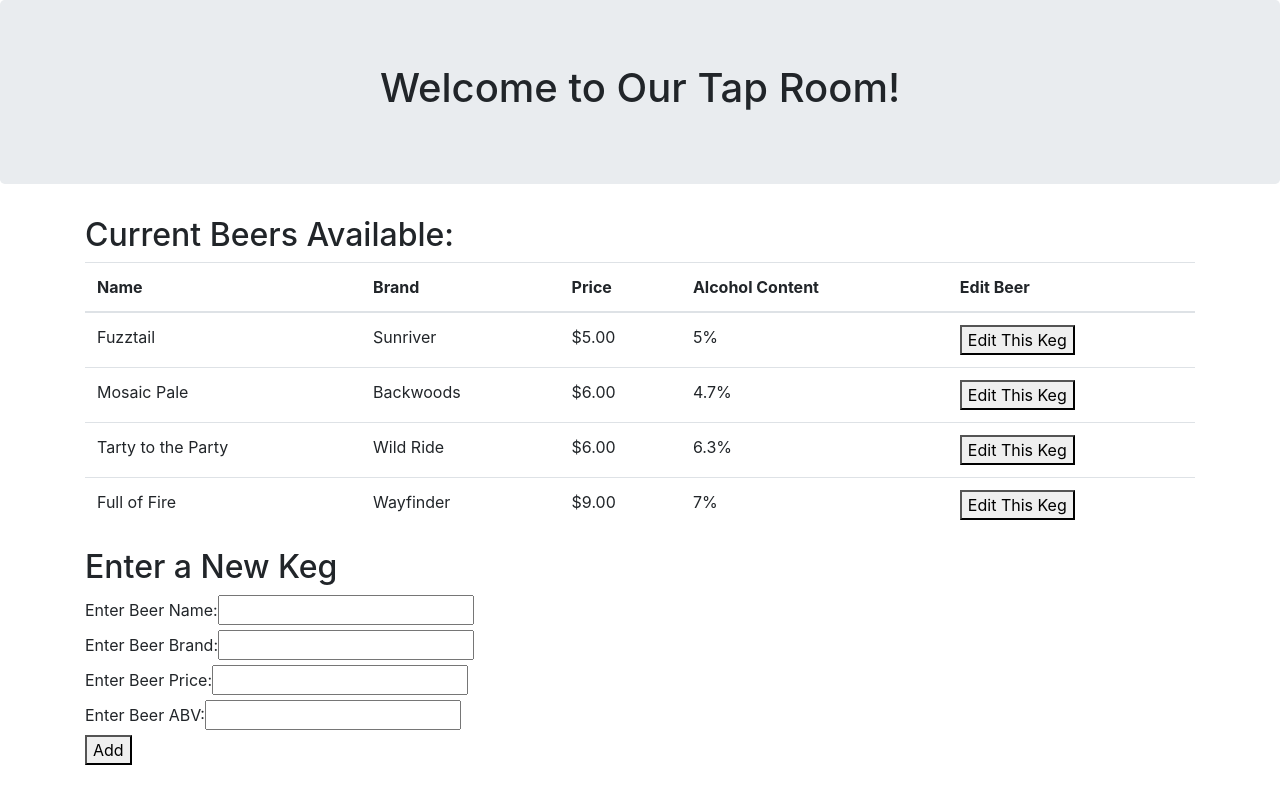
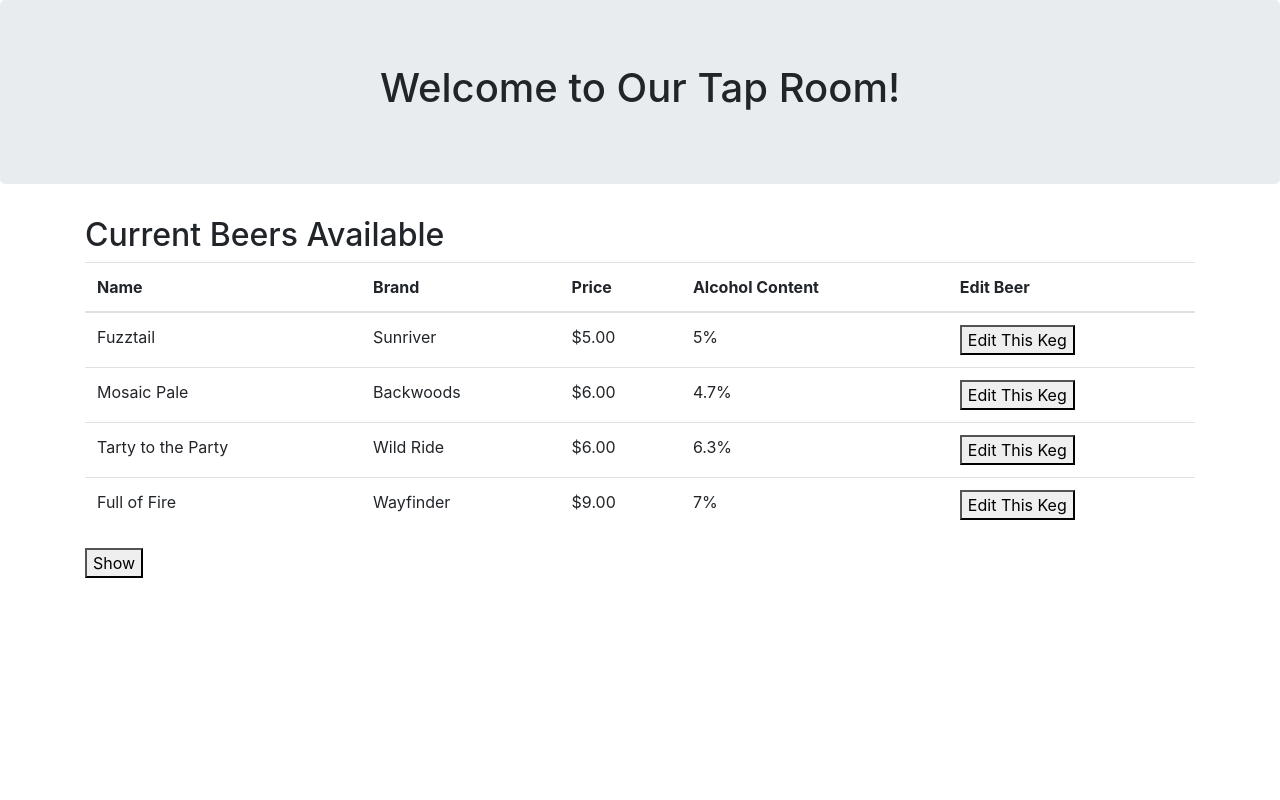
Before and after one commit to kailagoff/tap-room, an Angular app: page / in a window 1280 px wide. Built offline with nearby package versions, Linux system fonts and the light colour scheme.

Commit message:
add button and toggle functionality to toggle add beer form

```diff
--- a/src/app/add-keg/add-keg.component.html
+++ b/src/app/add-keg/add-keg.component.html
@@ -1,3 +1,4 @@
+<div class="new-keg">
   <h2>Enter a New Keg</h2>
   <div>
    <label>Enter Beer Name:</label>
@@ -16,3 +17,4 @@
     <input #newAlcoholContent>
   </div>
     <button (click)="submitForm(newName.value, newBrand.value, newPrice.value, newAlcoholContent.value)">Add</button>
+</div>
--- a/src/app/add-keg/add-keg.component.ts
+++ b/src/app/add-keg/add-keg.component.ts
@@ -1,4 +1,4 @@
-import { Component, Output, EventEmitter } from '@angular/core';
+import { Component, Input, Output, EventEmitter } from '@angular/core';
 import { Keg } from '../models/keg.model'
 
 @Component({
@@ -7,6 +7,7 @@ import { Keg } from '../models/keg.model'
   styleUrls: ['./add-keg.component.css']
 })
 export class AddKegComponent {
+  @Input() show: submitForm;
   @Output() sendKeg = new EventEmitter();
 
   submitForm(name: string, brand: string, price: string, alcoholContent: string) {
--- a/src/app/app.component.html
+++ b/src/app/app.component.html
@@ -5,6 +5,9 @@
 </div>
   <div class="container">
     <app-keg-list [childKegsList]="masterKegsList" (clickSender)="editKeg($event)"></app-keg-list>
-    <app-add-keg (sendKeg)="addKeg($event)"></app-add-keg>
+    <button (click)="toggle()">{{buttonName}}</button>
+    <div *ngIf="show === true">
+      <app-add-keg (sendKeg)="addKeg($event)"></app-add-keg>
+    </div>
     <app-edit-keg [childSelectedKeg]="selectedKeg" (clickedDone)="finishedEditing()" (clickedDelete)="deleteRecipe()"></app-edit-keg>
   </div>
--- a/src/app/app.component.ts
+++ b/src/app/app.component.ts
@@ -9,6 +9,9 @@ import { Keg } from './models/keg.model'
 
 export class AppComponent {
   title = 'Tap Room';
+  public show:boolean = false;
+  public buttonName = 'Show';
+
 
   masterKegsList: Keg[] = [
     new Keg("Fuzztail", "Sunriver", 5, 5.0),
@@ -34,4 +37,14 @@ export class AppComponent {
     this.masterKegsList.splice(index, 1);
     this.selectedKeg = null;
   }
+
+  toggle() {
+  this.show = !this.show;
+  console.log(this.show);
+  if(this.show) {
+    this.buttonName = "Hide";
+    } else {
+    this.buttonName = "Show";
+    }
+  }
 }
--- a/src/app/keg-list/keg-list.component.html
+++ b/src/app/keg-list/keg-list.component.html
@@ -1,4 +1,5 @@
-<h2>Current Beers Available:</h2>
+
+<h2>Current Beers Available</h2>
 <table class="table table-hover" id="keg-list">
   <thead>
     <tr>
--- a/src/app/keg-list/keg-list.component.ts
+++ b/src/app/keg-list/keg-list.component.ts
@@ -9,9 +9,14 @@ import { Keg } from '../models/keg.model'
 export class KegListComponent {
   @Input() childKegsList: Keg[];
   @Output() clickSender = new EventEmitter();
+  @Output() click = new EventEmitter();
 
   editButtonClicked(kegToEdit: Keg) {
   this.clickSender.emit(kegToEdit);
   }
 
+  toggle(){
+  this.click.emit();
+  }
+
 }
```
Lines whose indentation alone changed are shown as unchanged.
